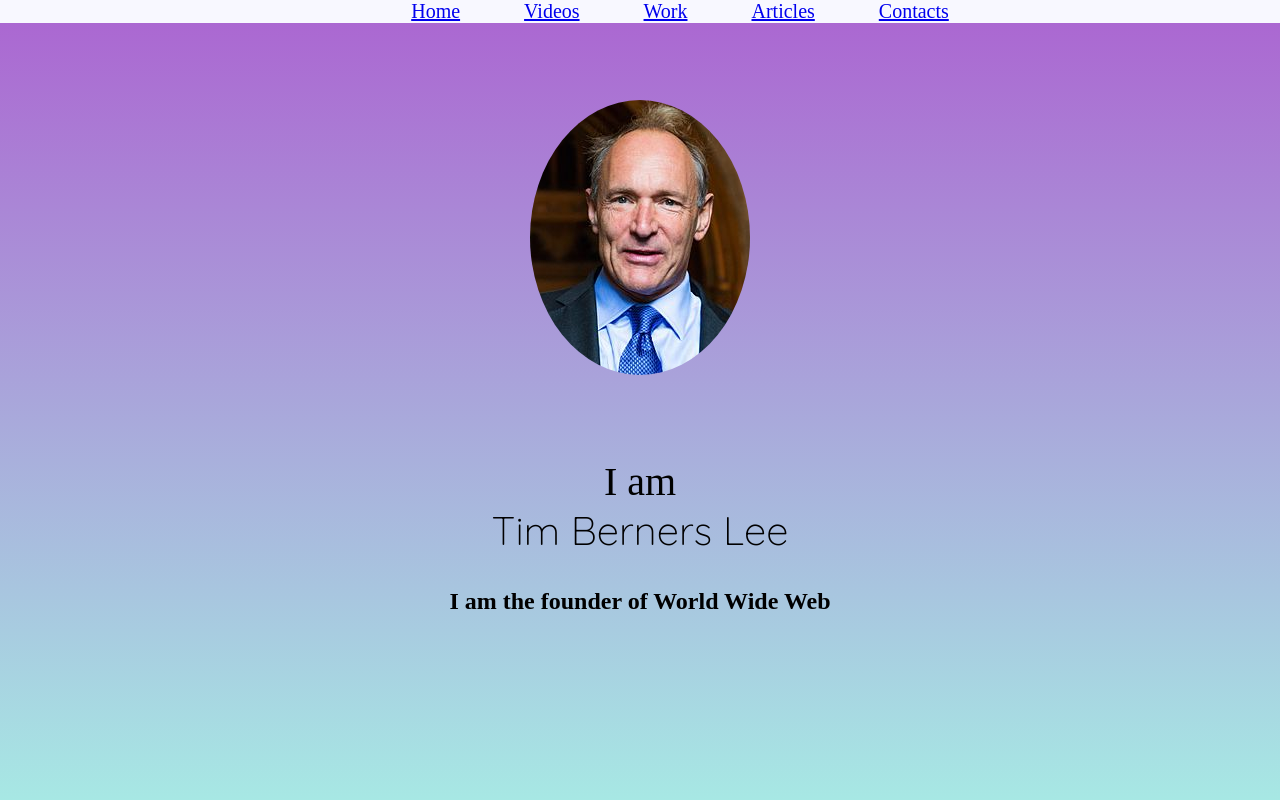
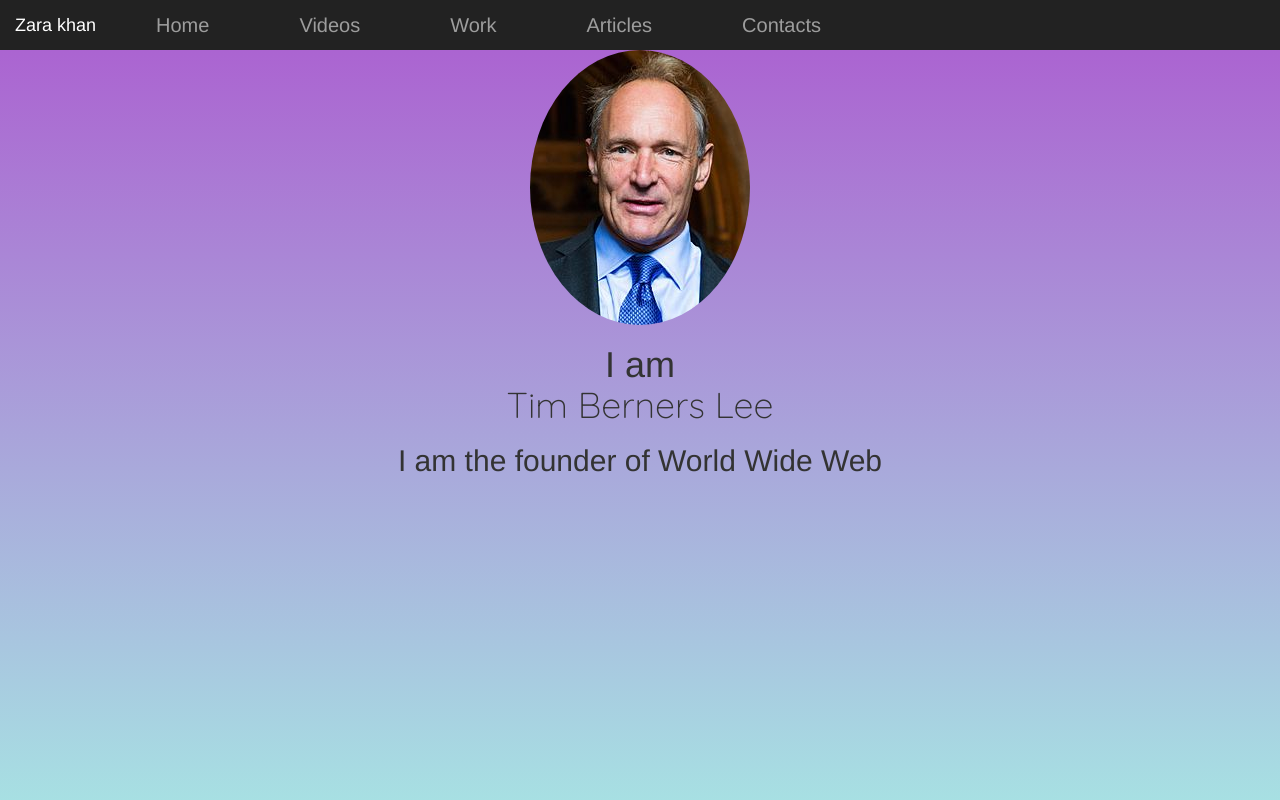
Before and after one commit to zara-khan123/Tim-Berners-Lee, a plain HTML site: page index.html in a window 1280 px wide. Shown: the top 800 px of the page. Drawn offline with nearby package versions, Linux system fonts and the light colour scheme.

Commit message:
Add files via upload

```diff
--- a/index.html
+++ b/index.html
@@ -4,18 +4,40 @@
 <link rel="stylesheet" href="style.css">
 <link href="https://fonts.googleapis.com/css2?family=Quicksand:wght@300&display=swap" rel="stylesheet">
 <link rel="stylesheet" href="https://cdnjs.cloudflare.com/ajax/libs/font-awesome/4.7.0/css/font-awesome.min.css">
+<link rel="stylesheet" href="https://maxcdn.bootstrapcdn.com/bootstrap/3.4.0/css/bootstrap.min.css">
+<script src="https://ajax.googleapis.com/ajax/libs/jquery/3.4.1/jquery.min.js"></script>
+<script src="https://maxcdn.bootstrapcdn.com/bootstrap/3.4.0/js/bootstrap.min.js"></script>
+<meta charset="utf-8">
 
 </head>
+
     <body>
-        <ul class="menu">
+        <nav class="navbar-inverse my_nav_bar">
+            <div class="navbar-header">
+                <button type="button" class="navbar-toggle" data-toggle="collapse"
+                data-target="#myNavbar">
+                <span class="icon-bar"></span>
+                <span class="icon-bar"></span>
+                <span class="icon-bar"></span>
+            </button>
+            <a class="navbar-brand" hre="#">Zara khan</a>
+            </div>
+            <div class="collapse navbar-collapse" id="myNavbar">
+                <ul class="nav navbar-nav">
                     <li class="links"><a href="#welcome">Home</a></li>
                     <li class="links"><a href="#videos">Videos</a></li>
                     <li class="links"><a href="#work">Work</a></li>
                     <li class="links"><a href="#Articles">Articles</a></li>
                     <li class="links"><a href="#Contacts">Contacts</a></li>
                  </ul>
+
+            </div>
+        </nav>
+
+
 <section id="welcome">
-    <img src="stbl.jpg" class="profile">
+
+    <img src="stbl.jpg" class="profile img-circle">
     <h1> I am <br><span id="Name">Tim Berners Lee</span></h1>
     <h2> I am the founder of World Wide Web</h2>
 
--- a/style.css
+++ b/style.css
@@ -1,17 +1,12 @@
 body{
     text-align: center;
     margin: 0%;
-    padding-top: 800px;
 
 }
-.profile{
-    border-radius: 50%;
-    margin-top: 100px;
-    margin-bottom: 50px;
-}
+
 #welcome{
+    z-index:9;
     bottom:0;
-    position: absolute;
     width: 100%;
     height: 100%;
     display:table ;
@@ -21,10 +16,12 @@
 h1{
     font-size:40px;
     font-weight: 300;
+
 }
 #bio{
     font-family:trebuchet;
-    padding:50px;
+padding: 50px;
+    text-align: center;
 
 }
 .line{
@@ -35,21 +32,12 @@
 
 }
 p{
-    max-width: 500px;
+
     margin: 25px auto;
     font-size: 18px;
     line-height: 1.3;
 }
-.menu{
-background-color:ghostwhite;
-position:fixed;
-top: 0px;
-width: 100%;
-cursor:pointer ;
-margin-top: 0px;
-z-index: 10;
 
-}
 .links
 {
 display: inline;
@@ -83,3 +71,6 @@
 .contact1 h3{
     display: inline;
 }
+.my_nav_bar
+{ position:sticky;
+     top:0; z-index:99999 }
```
Lines whose indentation alone changed are shown as unchanged.
